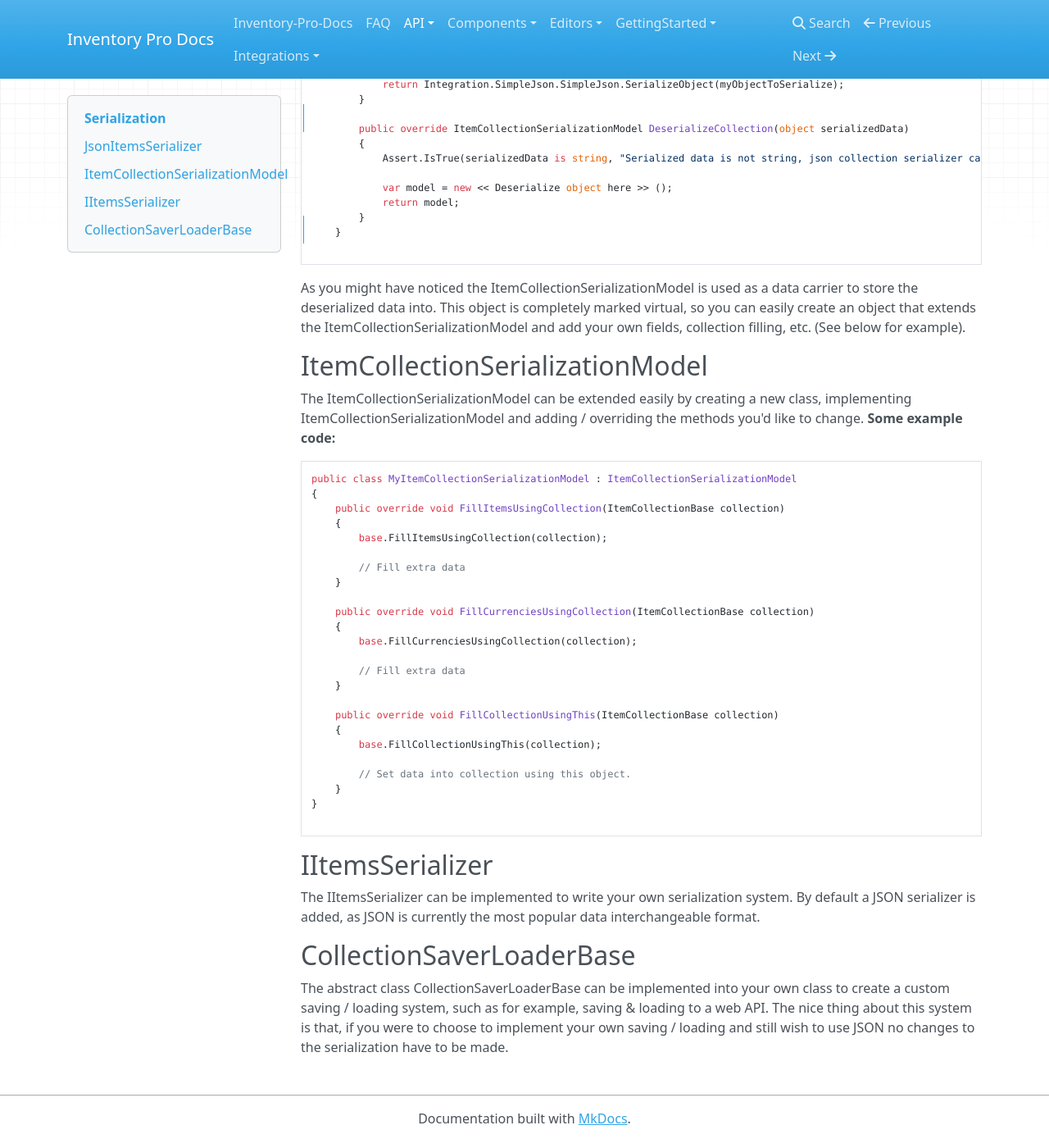
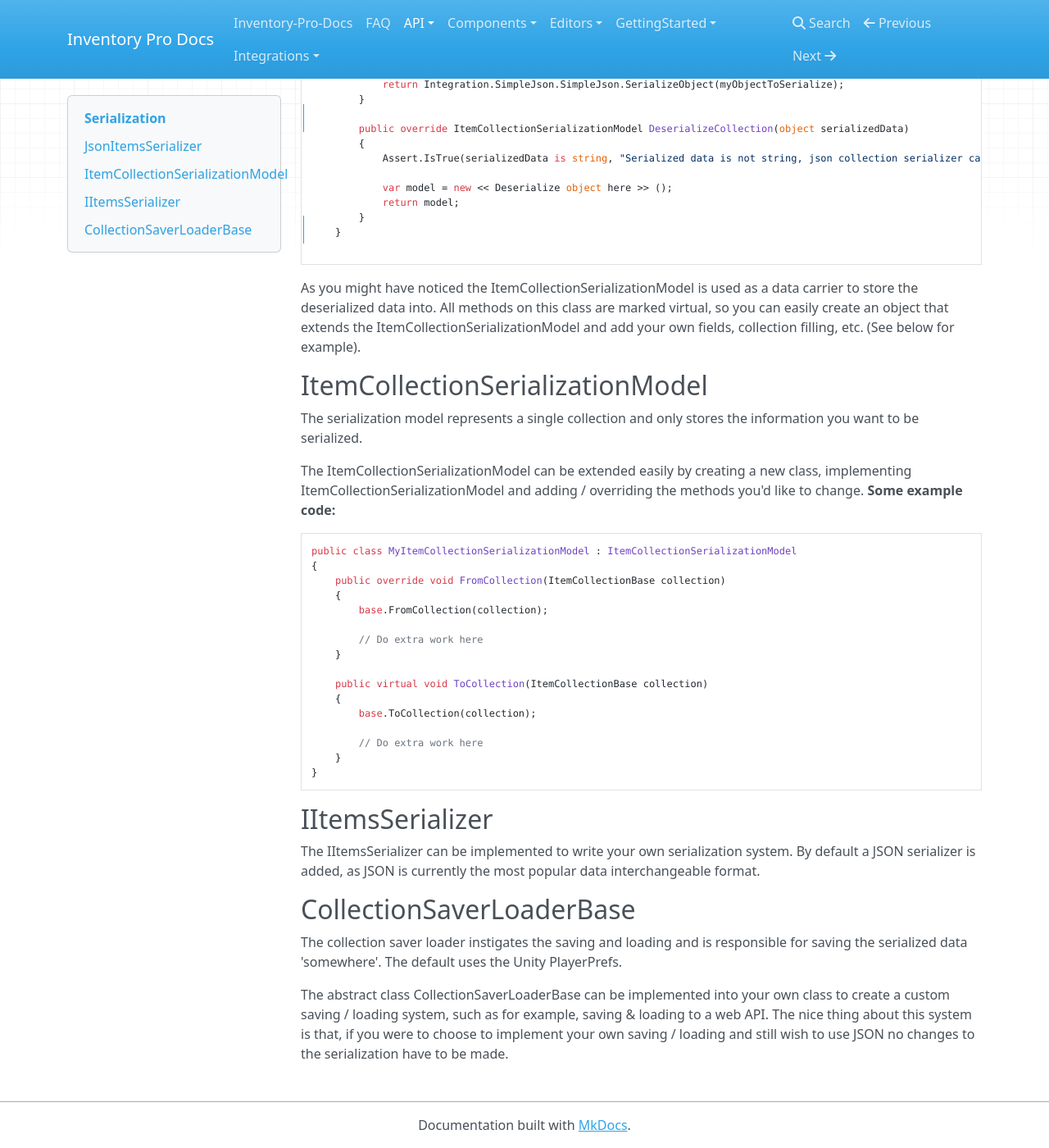
Before and after one commit to devdogio/Inventory-Pro-Docs, an MkDocs documentation site: the page built from docs/API/Serialization.md, in a window 1280 px wide and 1400 px high, scrolled down 523 px. Shown: the whole window at 82% size. Built offline with MkDocs 1.6.1, drawn with Linux system fonts in a browser that asks for light colours; nearby versions of some CDN libraries.

Commit message:
Update Serialization.md

````diff
--- a/docs/API/Serialization.md
+++ b/docs/API/Serialization.md
@@ -32,37 +32,31 @@ Assume you'd like to save additional information about a collection you can of c
 
 ```
 
-As you might have noticed the ItemCollectionSerializationModel is used as a data carrier to store the deserialized data into. This object is completely marked virtual, so you can easily create an object that extends the ItemCollectionSerializationModel and add your own fields, collection filling, etc. (See below for example).
+As you might have noticed the ItemCollectionSerializationModel is used as a data carrier to store the deserialized data into. All methods on this class are marked virtual, so you can easily create an object that extends the ItemCollectionSerializationModel and add your own fields, collection filling, etc. (See below for example).
 
 ## ItemCollectionSerializationModel
+
+The serialization model represents a single collection and only stores the information you want to be serialized.
 
 The ItemCollectionSerializationModel can be extended easily by creating a new class, implementing ItemCollectionSerializationModel and adding / overriding the methods you'd like to change.  **Some example code:**
 
 ```csharp
 public class MyItemCollectionSerializationModel : ItemCollectionSerializationModel
 {
-    public override void FillItemsUsingCollection(ItemCollectionBase collection)
+    public override void FromCollection(ItemCollectionBase collection)
     {
-    	base.FillItemsUsingCollection(collection);
+        base.FromCollection(collection);
 
-    	// Fill extra data
+        // Do extra work here
     }
 
-    public override void FillCurrenciesUsingCollection(ItemCollectionBase collection)
+    public virtual void ToCollection(ItemCollectionBase collection)
     {
-    	base.FillCurrenciesUsingCollection(collection);
+        base.ToCollection(collection);
 
-    	// Fill extra data
-    }
-
-    public override void FillCollectionUsingThis(ItemCollectionBase collection)
-    {
-        base.FillCollectionUsingThis(collection);
-
-        // Set data into collection using this object.
+        // Do extra work here
     }
 }
-
 ```
 
 ## IItemsSerializer
@@ -71,4 +65,6 @@ The IItemsSerializer can be implemented to write your own serialization system.
 
 ## CollectionSaverLoaderBase
 
+The collection saver loader instigates the saving and loading and is responsible for saving the serialized data 'somewhere'. The default uses the Unity PlayerPrefs.
+
 The abstract class CollectionSaverLoaderBase can be implemented into your own class to create a custom saving / loading system, such as for example, saving & loading to a web API. The nice thing about this system is that, if you were to choose to implement your own saving / loading and still wish to use JSON no changes to the serialization have to be made.
````
